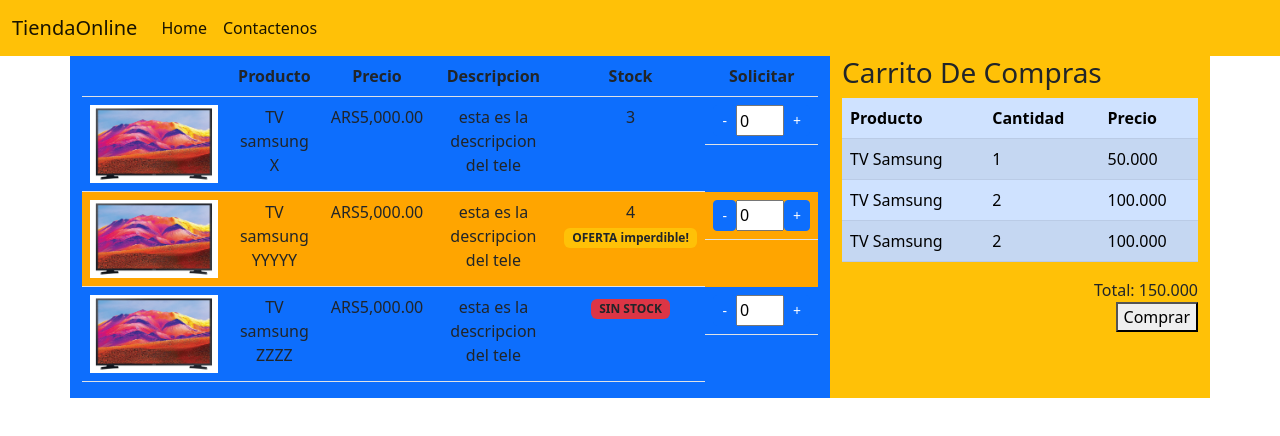
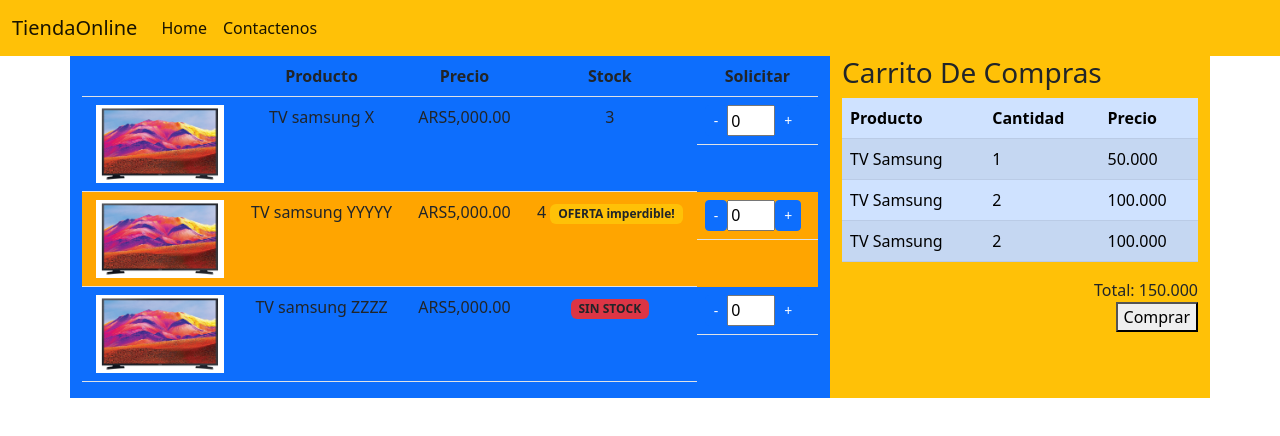
Before and after one commit to JesusDiazDeveloper/TiendaOnlineNuevo, an Angular app in the folder TiendaOnline/: page /products in a window 1280 px wide. Shown: the top 436 px of the page. Built offline with nearby package versions, Linux system fonts and the light colour scheme.

Commit message:
se quita atributo descripcion de las cervezas, y de la tabla

```diff
--- a/TiendaOnline/src/app/product-list/product-list.component.html
+++ b/TiendaOnline/src/app/product-list/product-list.component.html
@@ -1,4 +1,4 @@
-<div >
+<div>
 
 
 <table class="table text-center">
@@ -7,7 +7,6 @@
       <th></th>
       <th>Producto</th>
       <th>Precio</th>
-      <th>Descripcion</th>
       <th>Stock</th>
       <th>Solicitar</th>
     </tr>
@@ -20,7 +19,6 @@
       <td><img [src]="product.image" [alt]="product.name" /></td>
       <td>{{ product.name }}</td>
       <td>{{ product.price |currency: 'ARS' }} </td>
-      <td>{{ product.description }}</td>
       <td>
         <span class="badge bg-danger text-dark" *ngIf="product.stock == 0"
           >SIN STOCK</span
--- a/TiendaOnline/src/app/product-list/product-list.component.ts
+++ b/TiendaOnline/src/app/product-list/product-list.component.ts
@@ -13,7 +13,6 @@
     {
       name : "TV samsung X",
       price: 5000,
-      description : "esta es la descripcion del tele",
       image: "assets/img/TVSamsung1.jpeg",
       stock: 3,
       clearance: false,
@@ -22,7 +21,6 @@
     {
       name : "TV samsung YYYYY",
       price: 5000,
-      description : "esta es la descripcion del tele",
       image: "assets/img/TVSamsung1.jpeg",
       stock: 4,
       clearance: true,
@@ -32,7 +30,6 @@
     {
       name : "TV samsung ZZZZ",
       price: 5000,
-      description : "esta es la descripcion del tele",
       image: "assets/img/TVSamsung1.jpeg",
       stock: 0,
       clearance: false,
--- a/TiendaOnline/src/app/product-list/product.ts
+++ b/TiendaOnline/src/app/product-list/product.ts
@@ -1,7 +1,6 @@
 export interface product {
     name: string;
     price: number;
-    description: string;
     image: string;
     stock: number;
     clearance: boolean;
```
Also changed, not shown: TiendaOnline/src/app/app.component.html (line endings or trailing spaces).
